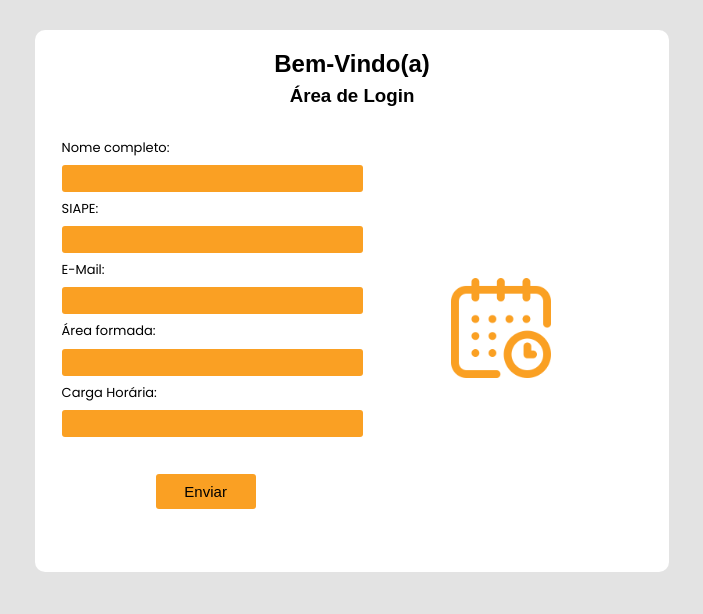
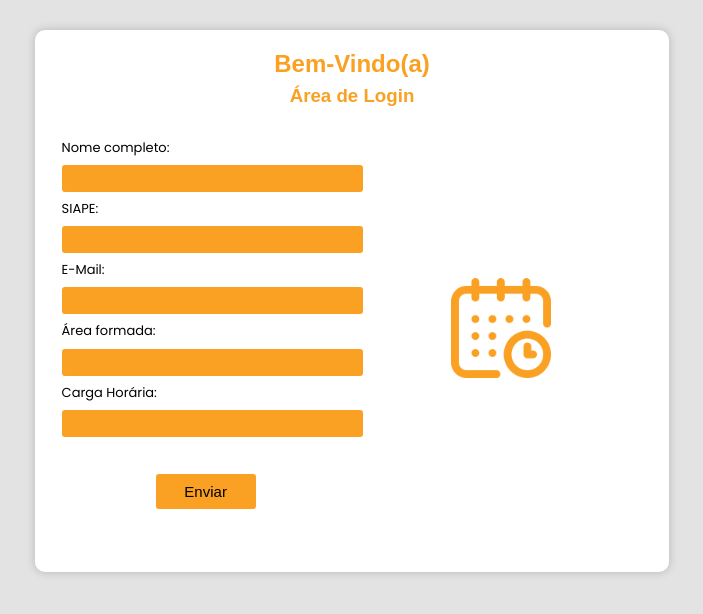
Before and after one commit to VitorRecalcatti/Cadastrar-usuario, a plain HTML site: page index.html in a window 1280 px wide. Shown: the whole page, without its empty margins (288-991 px from the left). Drawn offline with Linux system fonts and the light colour scheme.

Commit message:
Update style.css

```diff
--- a/style.css
+++ b/style.css
@@ -11,6 +11,7 @@ body {
 .inicial-text {
     font-family: Arial, Helvetica, sans-serif;
     text-align: center;
+    color: #faa023;
 }
 
 h3 {
@@ -23,6 +24,7 @@ h3 {
     width: 50%;
     border-radius: 10px;
     padding: 1%;
+    box-shadow: 0 0 10px rgba(0, 0, 0, 0.2);
 }
 
 #icone {
```
